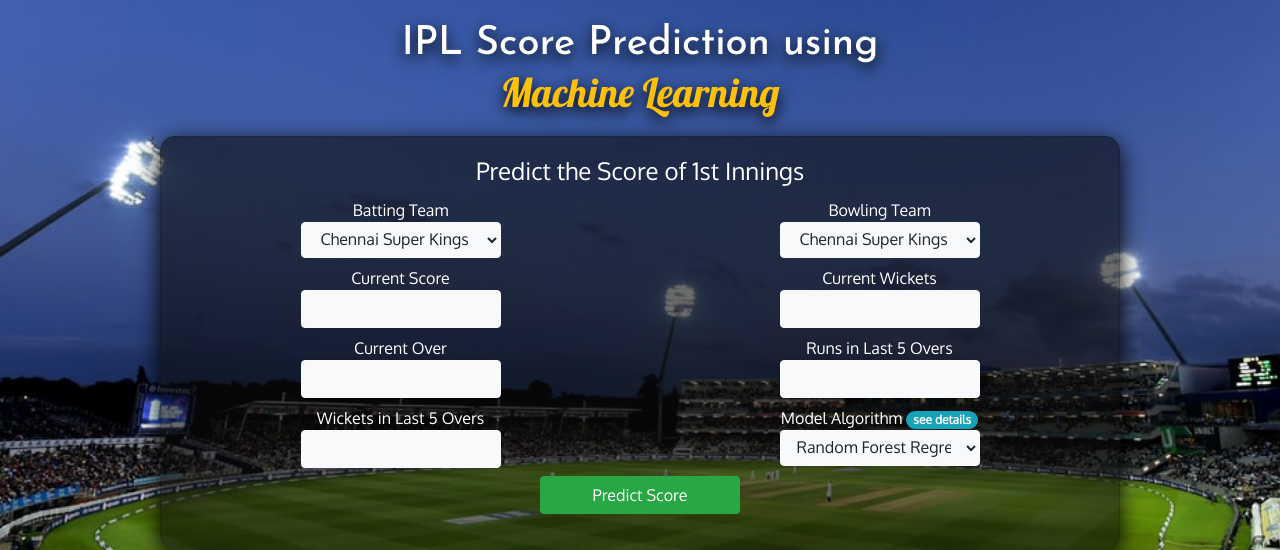
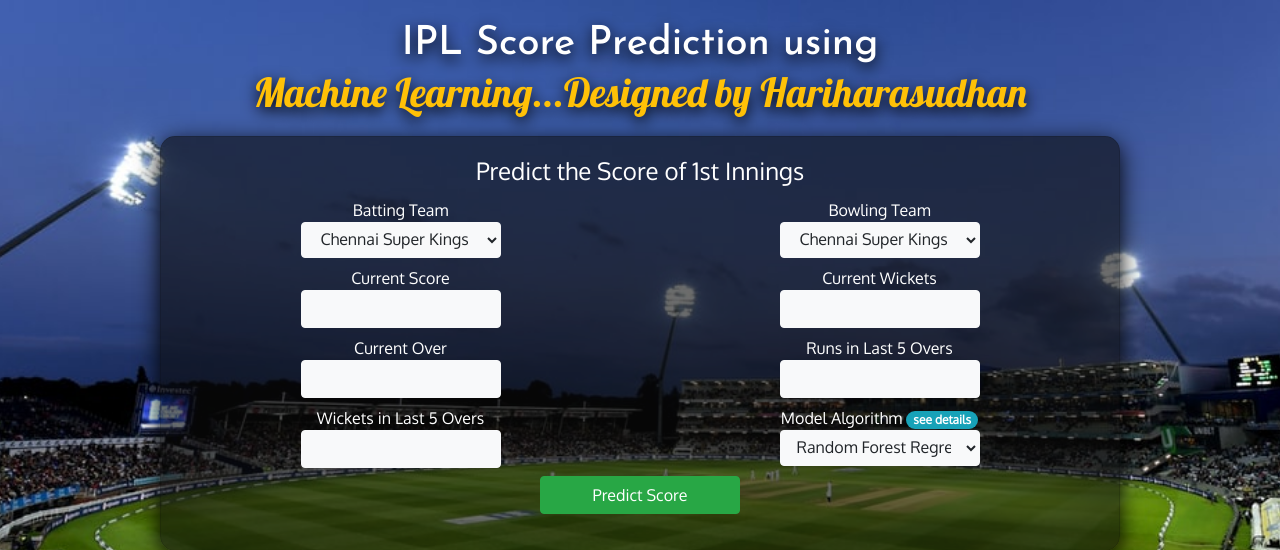
Before and after one commit to HARIHARASUDHAN750/ipl-project, a Flask app: page / in a window 1280 px wide. Shown: the top 550 px of the page. Run offline with Flask 2, Linux system fonts and the light colour scheme; parts of the project's set-up code (start-up, migrations or seed data) failed here and were passed over; some libraries are stand-ins or nearby versions.

Commit message:
Update block.html

```diff
--- a/templates/block.html
+++ b/templates/block.html
@@ -18,9 +18,9 @@
 </head>
 {% endblock %} {% block meta %}
 <meta charset="utf-8">
-<meta name="author" content="Yuvraj Dagur">
+<meta name="author" content="Hariharasudhan">
 <meta name="keywords" content="ML, Machine Learning, IPL, Indian Premier League, IPL Score, IPL Prediction, Random Forest, Decision Tree, Neural Networks, Regression">
-<meta name="description" content="Machine Learning Webapp to predict First Innings Score of IPL 2020 using Regression.">
+<meta name="description" content="Machine Learning app to predict First Innings Score of IPL 2020 using Regression.">
 <meta name="viewport" content="width=device-width, initial-scale=1.0"> {% endblock %} {% block style %}
 <style type="text/css">
     body {
@@ -109,7 +109,7 @@
 </style>
 {% endblock %} {% block content %}
 <div class="header text-center">
-    <h1>IPL Score Prediction using <br><span class='ml text-warning'>Machine Learning</span></h1>
+    <h1>IPL Score Prediction using <br><span class='ml text-warning'>Machine Learning...Designed by Hariharasudhan</span></h1>
 </div>
 <div class="card w-75 m-auto">
     {% block subcontent %} {% endblock %}
```
